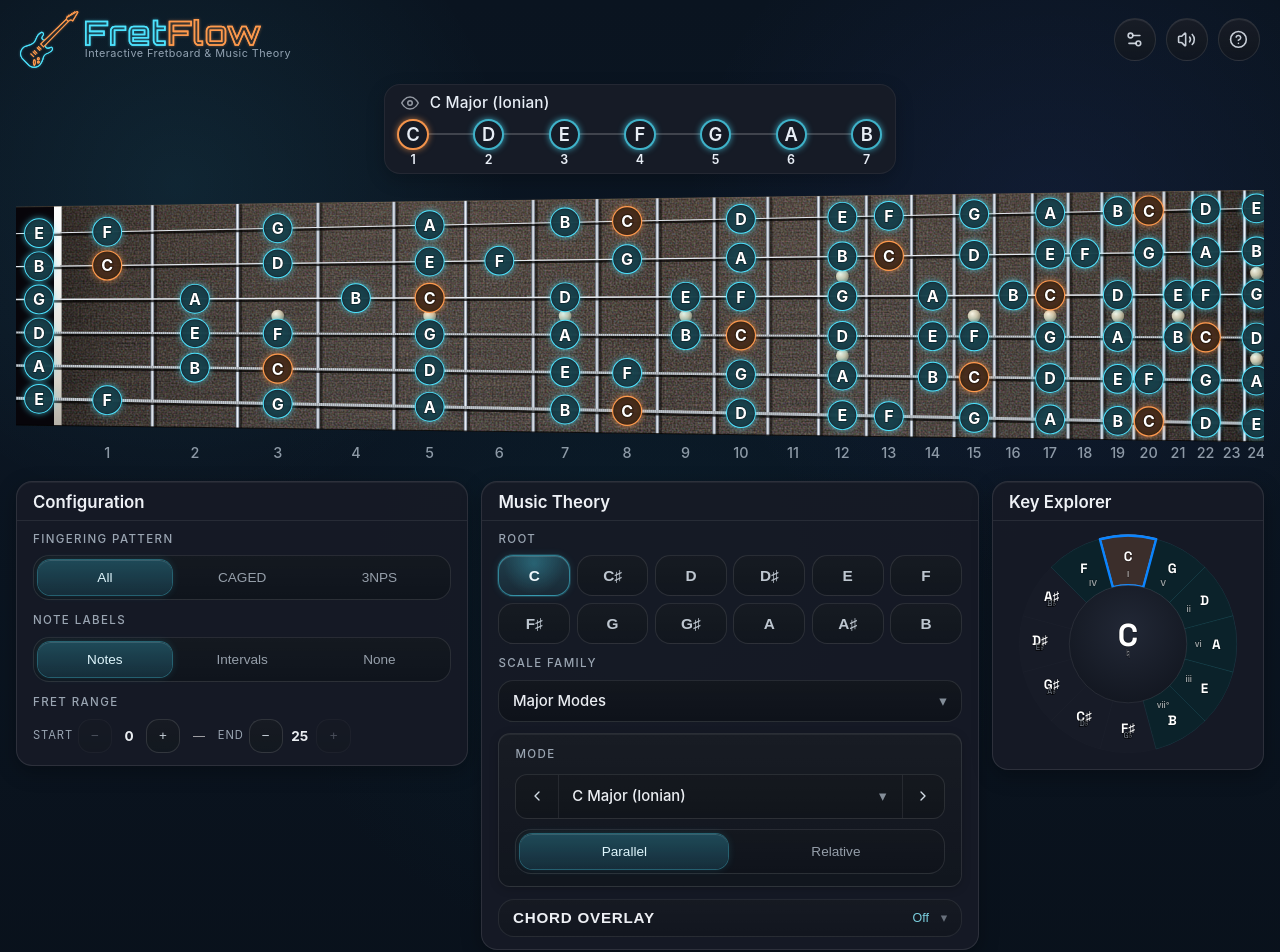
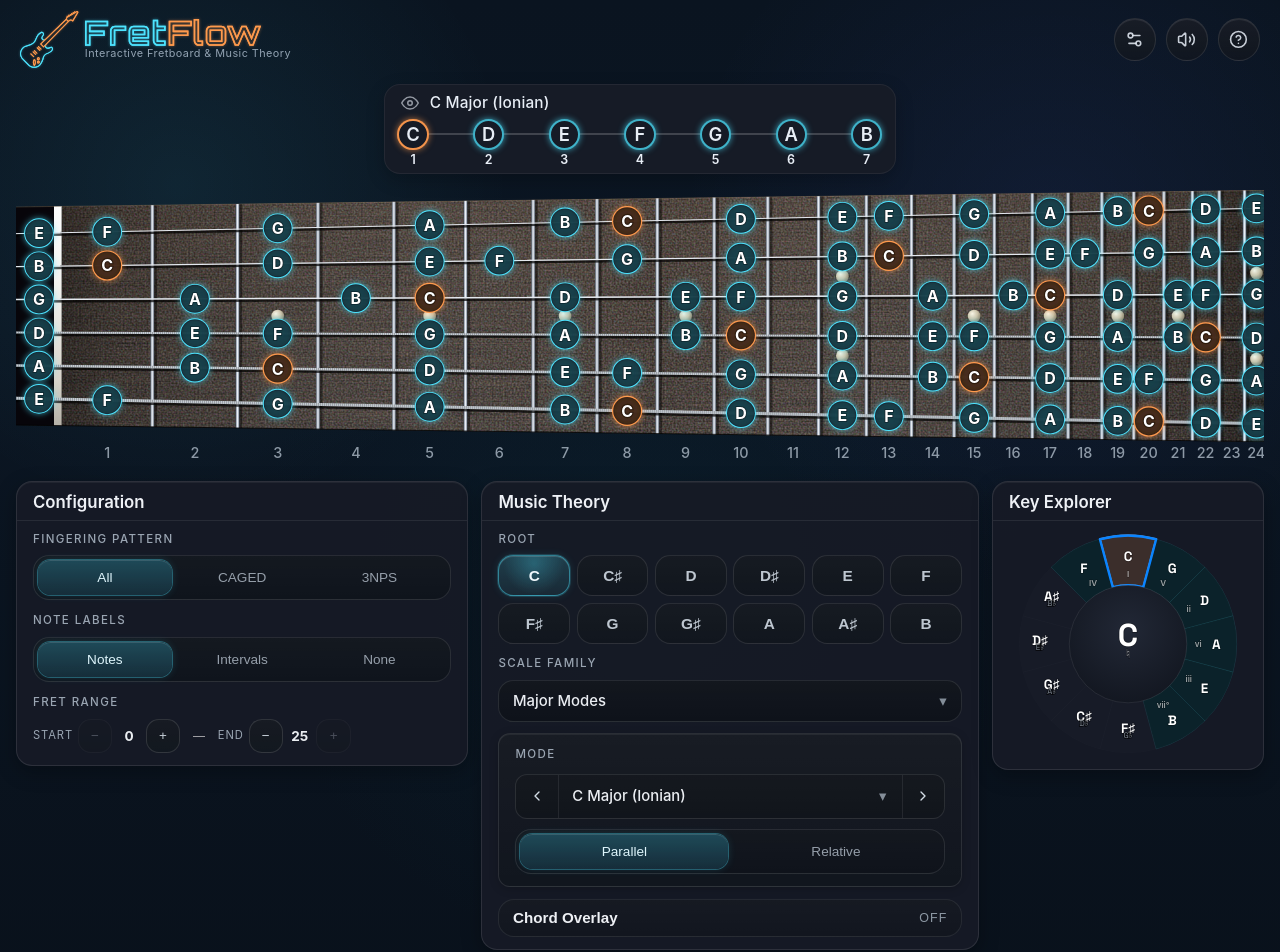
Before and after one commit to iecg/fretboard-app, a React (Vite) app: page / in a window 1280 px wide. Shown: the top 952 px of the page. Built offline with nearby package versions, Linux system fonts and the light colour scheme.

Commit message:
fix: remove incorrect pseudo-elements and restore disclosure button styles

```diff
--- a/src/components/TheoryControls.module.css
+++ b/src/components/TheoryControls.module.css
@@ -148,46 +148,37 @@
   display: flex;
   align-items: center;
   justify-content: space-between;
-  gap: 0.75rem;
+  gap: var(--space-3);
   padding: 0;
+  border: none;
   background: transparent;
-  border: none;
+  color: inherit;
+  text-align: left;
   cursor: pointer;
-  color: inherit;
-  transition: var(--transition-surface);
-  text-align: left;
 }
 
 .theory-disclosure-btn:focus-visible {
   outline: var(--focus-ring);
-  outline-offset: -2px;
+  outline-offset: var(--focus-ring-offset);
+  box-shadow: var(--focus-ring-glow);
 }
 
 .theory-disclosure-title {
   font-size: 0.95rem;
   font-weight: 600;
   color: rgb(247 249 253 / 0.96);
-  text-transform: uppercase;
-  letter-spacing: 0.05em;
 }
 
 .theory-disclosure-summary {
   font-size: 0.78rem;
-  color: var(--neon-cyan-bright);
-  font-weight: 500;
-  margin-left: auto;
-  opacity: 0.85;
+  color: rgb(187 201 214 / 0.72);
+  white-space: nowrap;
+  letter-spacing: 0.08em;
+  text-transform: uppercase;
 }
 
-.theory-disclosure-btn::after {
-  content: "▾";
-  font-size: 0.8rem;
-  color: rgb(188 200 214 / 0.5);
-  transition: transform 0.2s ease;
-}
-
-.theory-disclosure-btn--open::after {
-  transform: rotate(180deg);
+.theory-disclosure-btn--open .theory-disclosure-summary {
+  color: var(--neon-cyan-bright);
 }
 
 .theory-chord-content {
```
